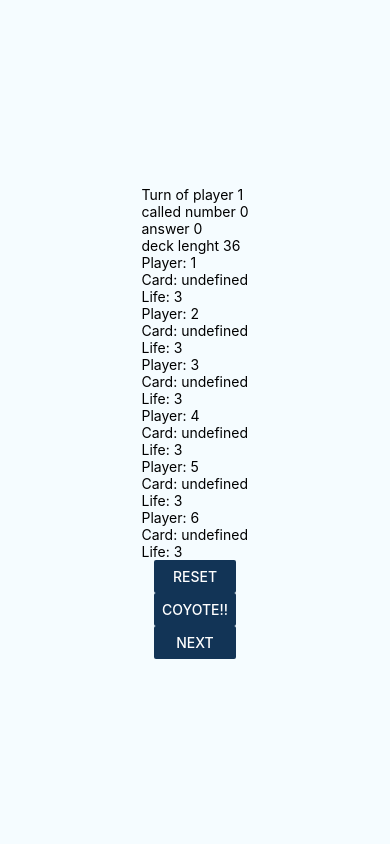
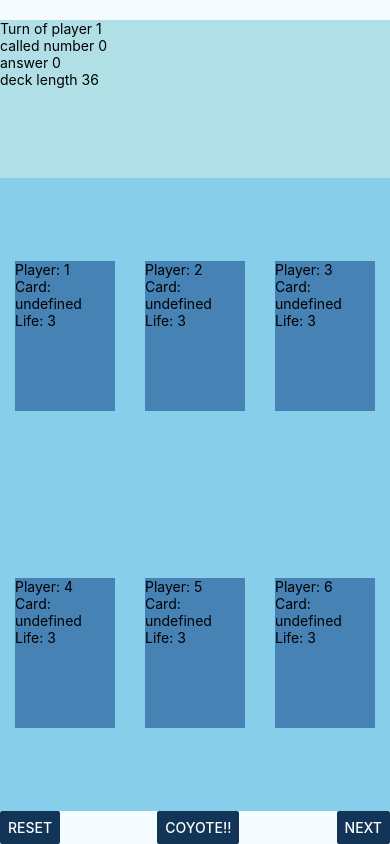
Before and after one commit to monisoi/coyote, a React Native app: screen / in a window 390 px wide. Built offline with nearby package versions, Linux system fonts and the light colour scheme.

Commit message:
use flexbox

```diff
--- a/app/components/Controller.js
+++ b/app/components/Controller.js
@@ -4,19 +4,26 @@ import React from 'react';
 import type { Node } from 'react';
 import type { Dispatch } from 'redux';
 import { connect } from 'react-redux';
-import { View, Button } from 'react-native';
+import { StyleSheet, View, Button } from 'react-native';
 import CoyoteButton from './CoyoteButton';
 import { START_NEW_GAME, GO_TO_NEXT_TURN } from '../actions/types';
+
+const styles = StyleSheet.create({
+  container: {
+    flexDirection: 'row',
+    justifyContent: 'space-between',
+  },
+});
 
 type Props = {
   dispatch: Dispatch,
 };
 
 export const Controller = ({ dispatch }: Props): Node => (
-  <View>
+  <View style={styles.container}>
     <Button onPress={() => dispatch({ type: START_NEW_GAME })} title="Reset" color="#123456" />
     <CoyoteButton />
-    <Button onPress={()=> dispatch({ type: GO_TO_NEXT_TURN })} title="Next" color="#123456" />
+    <Button onPress={() => dispatch({ type: GO_TO_NEXT_TURN })} title="Next" color="#123456" />
   </View>
 );
 
--- a/app/components/GameField.js
+++ b/app/components/GameField.js
@@ -3,8 +3,27 @@
 import React from 'react';
 import type { Node } from 'react';
 import { connect } from 'react-redux';
-import { Text, View } from 'react-native';
+import { StyleSheet, Text, View } from 'react-native';
 import Player from './Player';
+
+const styles = StyleSheet.create({
+  container: {
+    flex: 1,
+  },
+  gameFeatures: {
+    flex: 1,
+    marginTop: 20,
+    backgroundColor: 'powderblue',
+  },
+  players: {
+    flex: 4,
+    flexDirection: 'row',
+    flexWrap: 'wrap',
+    alignContent: 'space-around',
+    justifyContent: 'space-around',
+    backgroundColor: 'skyblue',
+  }
+});
 
 const PLAYERS = [1, 2, 3, 4, 5, 6];
 
@@ -17,13 +36,17 @@ type Props = {
 };
 
 export const GameField = ({ turnOf, calledNumber, lifePoints, answer, deck }: Props): Node => (
-  <View>
-    <Text>{`Turn of player ${turnOf}`}</Text>
-    <Text>{`called number ${calledNumber}`}</Text>
-    <Text>{`answer ${answer}`}</Text>
-    <Text>{`deck lenght ${deck.length}`}</Text>
-    {(() => lifePoints[0] <= 0 ? <Text>GAME OVER</Text> : null)()}
-    {PLAYERS.map(n => <Player key={n} number={n} />)}
+  <View style={styles.container}>
+    <View style={styles.gameFeatures}>
+      <Text>{`Turn of player ${turnOf}`}</Text>
+      <Text>{`called number ${calledNumber}`}</Text>
+      <Text>{`answer ${answer}`}</Text>
+      <Text>{`deck length ${deck.length}`}</Text>
+      {(() => lifePoints[0] <= 0 ? <Text>GAME OVER</Text> : null)()}
+    </View>
+    <View style={styles.players}>
+      {PLAYERS.map(n => <Player key={n} number={n} />)}
+    </View>
   </View>
 );
 
--- a/app/components/Main.js
+++ b/app/components/Main.js
@@ -9,25 +9,19 @@ import Controller from './Controller';
 const styles = StyleSheet.create({
   container: {
     flex: 1,
-    justifyContent: 'center',
-    alignItems: 'center',
     backgroundColor: '#F5FCFF',
   },
-  welcome: {
-    fontSize: 20,
-    textAlign: 'center',
-    margin: 10,
+  gameField: {
+    flex: 4,
   },
-  instructions: {
-    textAlign: 'center',
-    color: '#333333',
-    marginBottom: 5,
+  controller: {
+    flex: 1,
   },
 });
 
 export default (): Node => (
   <View style={styles.container}>
-    <GameField />
-    <Controller />
+    <GameField style={styles.gameField}/>
+    <Controller style={styles.controller}/>
   </View>
 );
--- a/app/components/Player.js
+++ b/app/components/Player.js
@@ -3,8 +3,16 @@
 import React from 'react';
 import type { Node } from 'react';
 import { connect } from 'react-redux';
-import { Text, View } from 'react-native';
+import { StyleSheet, Text, View } from 'react-native';
 import { NIGHT, DOUBLE, MAX0, UNKNOWN } from '../reducers/card'
+
+const styles = StyleSheet.create({
+  container: {
+    width: 100,
+    height: 150,
+    backgroundColor: 'steelblue',
+  },
+});
 
 type Props = {
   number: number,
@@ -33,7 +41,7 @@ const convertDisplay = card => {
 };
 
 export const Player = ({ number, fieldCards, lifePoints }: Props): Node => (
-  <View>
+  <View style={styles.container}>
     <Text>{`Player: ${number}`}</Text>
     <Text>{`Card: ${convertDisplay(fieldCards[number - 1])}`}</Text>
     <Text>{`Life: ${lifePoints[number - 1]}`}</Text>
```
